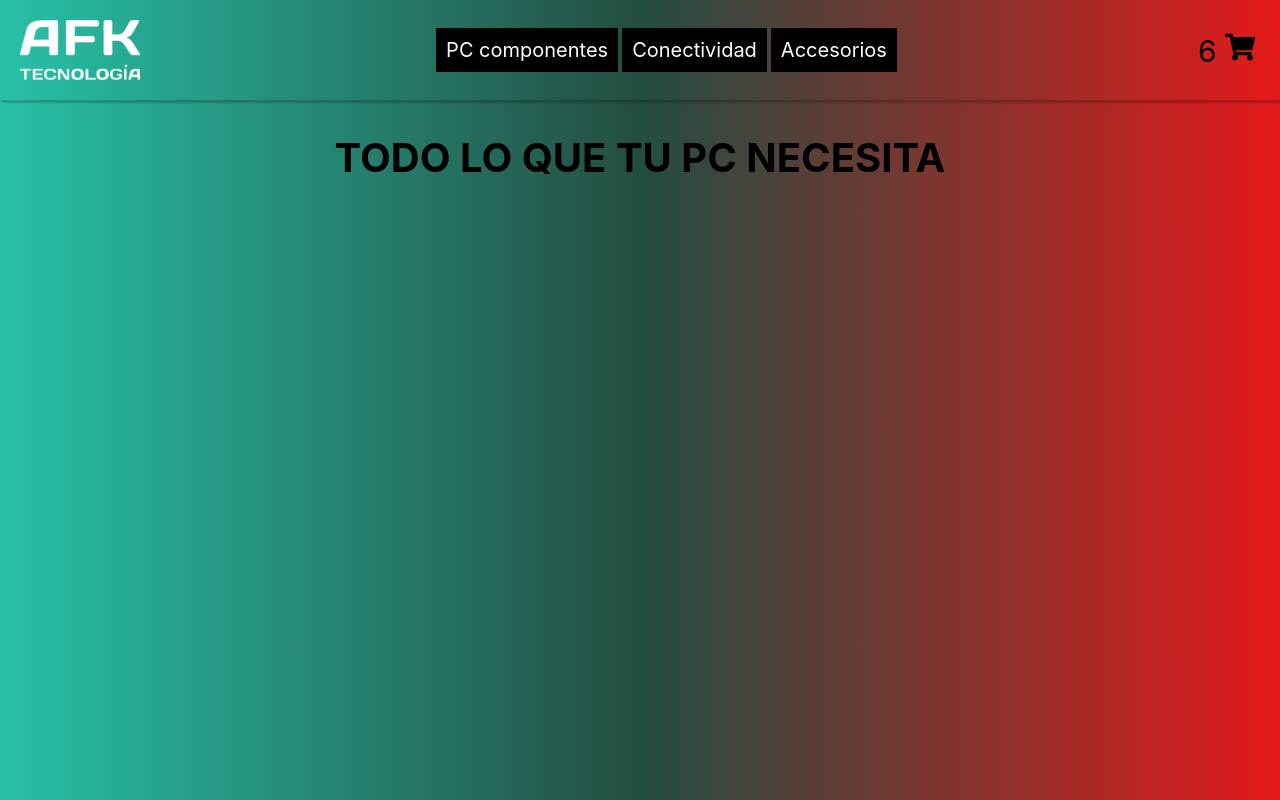
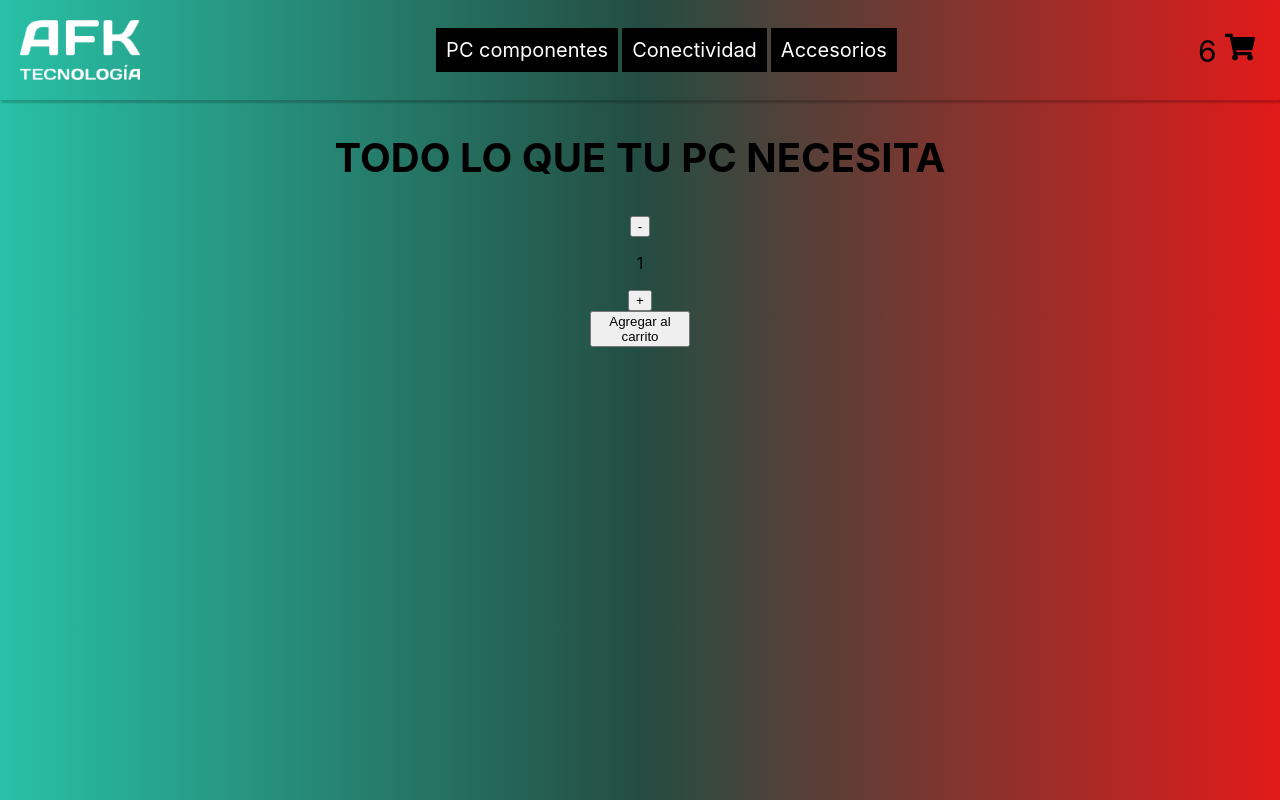
Before and after one commit to GianinaLC/afktecnologia, a React (Create React App) app: page / in a window 1280 px wide. Built offline with nearby package versions, Linux system fonts and the light colour scheme.

Commit message:
ComponentesII

```diff
--- a/src/App.js
+++ b/src/App.js
@@ -1,16 +1,14 @@
 import './App.css';
-import NavBar from './components/NavBar/NavBar';
+import Navbar from './components/NavBar/Navbar';
 import ItemListContainer from './components/ItemListContainer/ItemListContainer';
 
 
+function App() {
 
-function App() {
   return (
     <div>
-      <header>
-        <NavBar/>
-        <ItemListContainer greeting={'Todo lo que tu pc necesita'}/>
-      </header>
+        <Navbar/>
+        <ItemListContainer greeting={'Todo lo que tu pc necesita' }/>
     </div>
   );
 }
--- /dev/null
+++ b/src/components/ItemCount/ItemCount.css
@@ -0,0 +1,10 @@
+.divCount {
+    display: flex;
+    text-align: center;
+    justify-content: center;
+}
+
+.divCount div {
+    width: 100px;
+    height: 100px;
+  }
--- /dev/null
+++ b/src/components/ItemCount/ItemCount.js
@@ -0,0 +1,38 @@
+import {useState, useEffect} from 'react'
+import './ItemCount.css'
+
+const Counter = ({initial, stock, onAdd}) => {
+    const [count, setCount] = useState(initial)
+
+    useEffect (()=>{
+        console.log('Se montó el componente')
+    },[])
+
+    const decrement = () => {
+        if (count > 1){
+            setCount(count - 1)
+        }
+    }
+
+    const increment = () => {
+        if (count < stock){
+            setCount(count + 1)
+        }
+    }
+
+    console.log('se va a montar el componente')
+
+    return (
+        <div className='divCount'>
+            <div>
+                <button onClick={decrement}>-</button>
+                <p>{count}</p>
+                <button onClick={increment}>+</button>
+                <button onClick={()=> onAdd(count)}>Agregar al carrito</button>
+
+            </div>
+        </div>
+    )
+}
+
+export default Counter
--- a/src/components/ItemListContainer/ItemListContainer.js
+++ b/src/components/ItemListContainer/ItemListContainer.js
@@ -1,8 +1,17 @@
 import './ItemListContainer.css'
+import Counter from '../ItemCount/ItemCount'
 
 const ItemListContainer = (props) =>{
+
+    const handleOnAdd = (quantity) => {
+        console.log(`se agregaron ${quantity} productos`)
+    }
+
     return (
-        <h2>{props.greeting}</h2>
+        <div>
+            <h2>{props.greeting}</h2>
+            <Counter initial={1} stock={5} onAdd={handleOnAdd}/>
+        </div>
     )
 }
 export default ItemListContainer
--- a/src/components/NavBar/Navbar.js
+++ b/src/components/NavBar/Navbar.js
@@ -1,4 +1,4 @@
-import './NavBar.css'
+import './Navbar.css'
 import CartWidget from '../CartWidget/CartWidget';
 
 const NavBar = () => {
--- a/src/components/Navbar/Navbar.js
+++ b/src/components/Navbar/Navbar.js
@@ -1,4 +1,4 @@
-import './NavBar.css'
+import './Navbar.css'
 import CartWidget from '../CartWidget/CartWidget';
 
 const NavBar = () => {
```
